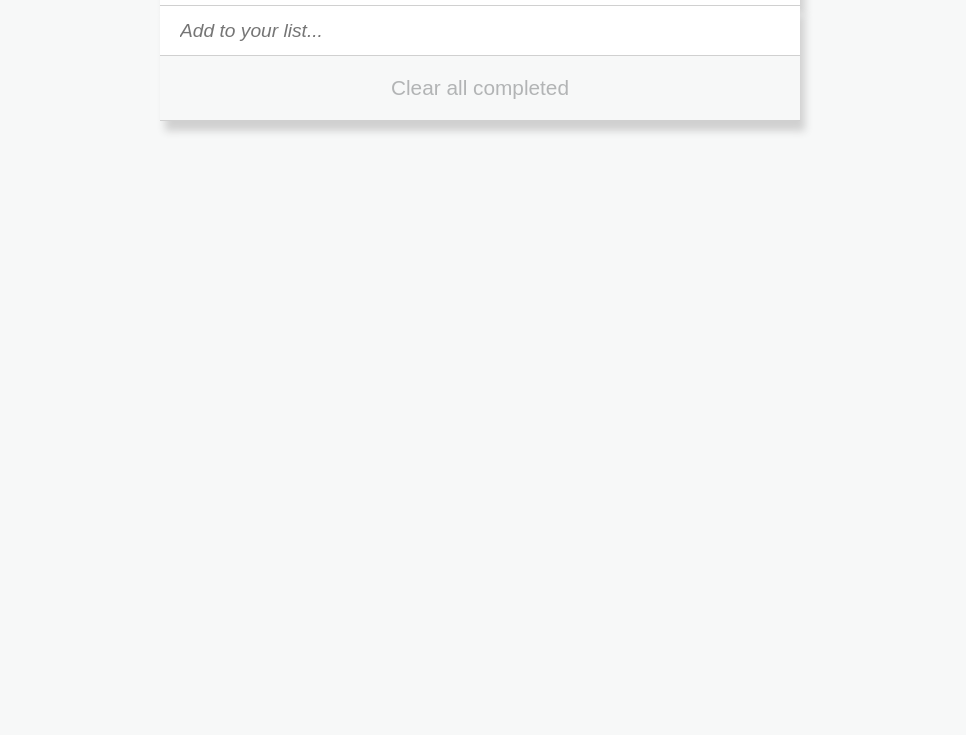
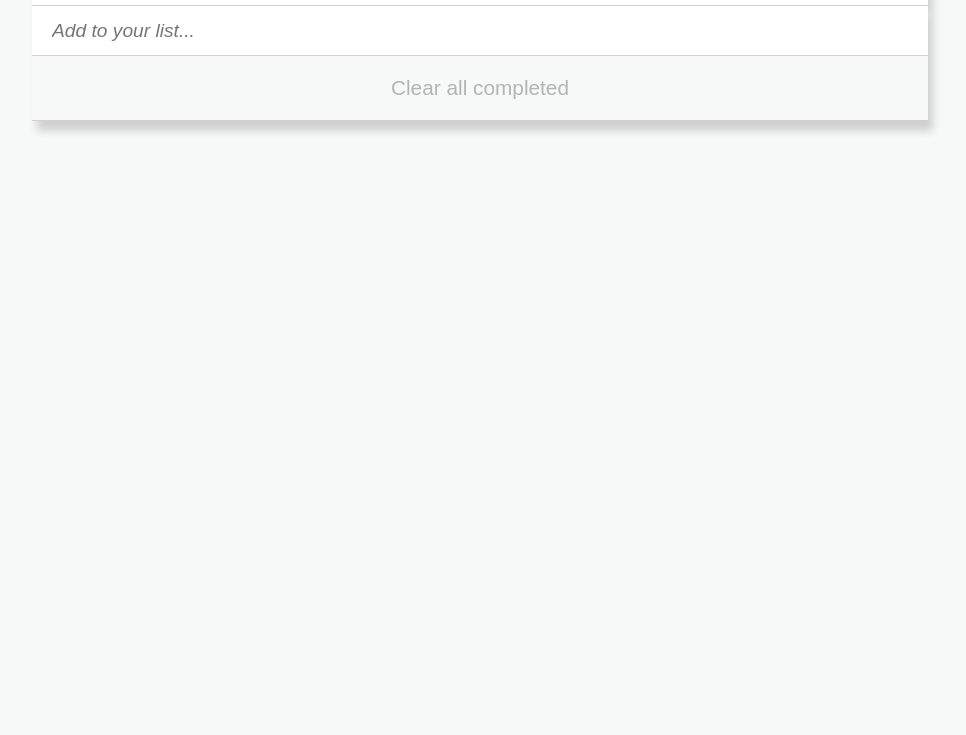
Before and after one commit to belmeetmule/to-do-list, a website built with webpack: page src/index.html in a window 1280 px wide. Shown: the part 65-800 px from the top of the page, without its empty margins (160-1126 px from the left). Built offline with nearby package versions, Linux system fonts and the light colour scheme.

Commit message:
add min width for the page

```diff
--- a/src/ToDoList.js
+++ b/src/ToDoList.js
@@ -78,6 +78,7 @@ class ToDoList {
             if (tasks[i].classList.contains('task-bg')) {
               localData[i].description = editField.value;
               ToDoList.updateLocalList(localData);
+              window.location.reload();
             }
           }
           editField.parentElement.parentElement.classList.remove('task-bg');
--- a/src/index.js
+++ b/src/index.js
@@ -20,7 +20,6 @@ const refresh = () => {
     const deleteIcons = document.querySelectorAll('.fa-trash-alt');
     deleteIcons.forEach((di) => di.addEventListener('click', (e) => {
       ToDoList.deleteTask(e.target);
-      window.location.reload();
     }));
   });
 
@@ -58,7 +57,7 @@ inputBox.addEventListener('keypress', (e) => {
     deleteIcons.forEach((di) => di.addEventListener('click', (e) => {
       ToDoList.deleteTask(e.target);
     }));
-    window.location.reload();
+
     e.preventDefault();
   }
 });
@@ -77,6 +76,7 @@ window.onload = () => {
   // edit tasks or icons
   const editIcons = document.querySelectorAll('.fa-ellipsis-v');
   editIcons.forEach((i) => i.addEventListener('click', () => {
+
     ToDoList.editTask(i.previousElementSibling, i.previousElementSibling.lastElementChild);
   }));
 };
--- a/src/style.css
+++ b/src/style.css
@@ -14,7 +14,8 @@ body {
 header,
 main {
   background-color: #fff;
-  width: 50%;
+  width: 70%;
+  min-width: 375px;
   box-shadow: 5px 10px 8px #d0d0d0;
 }
 
```
Also changed, not shown: dist/index.bundle.js.
